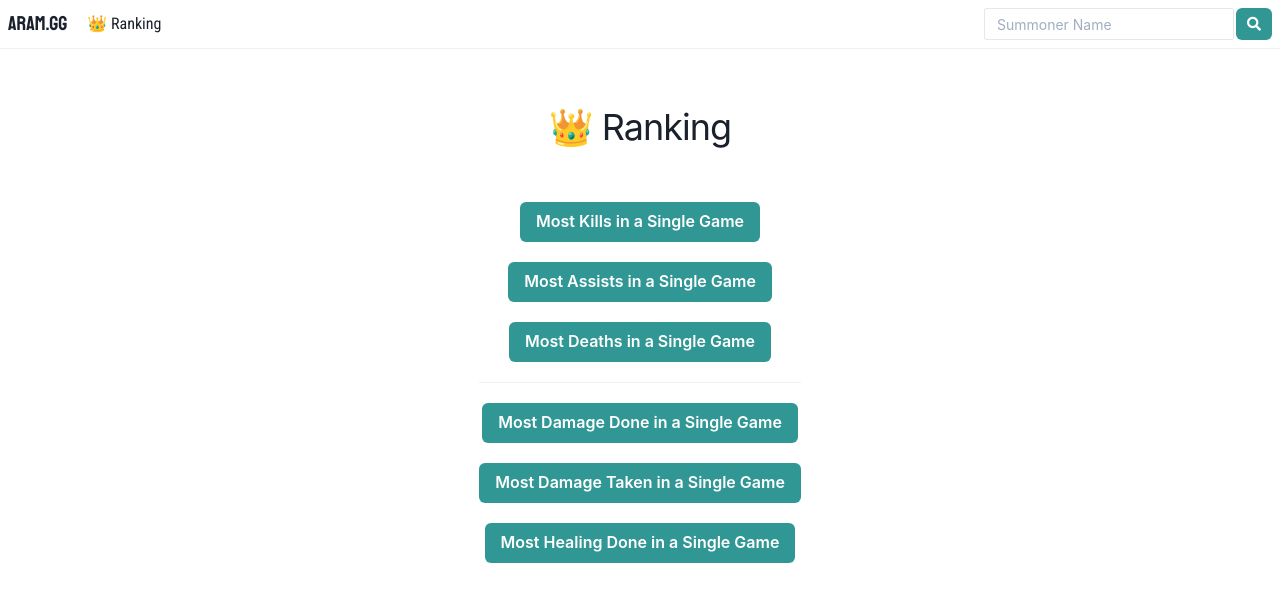
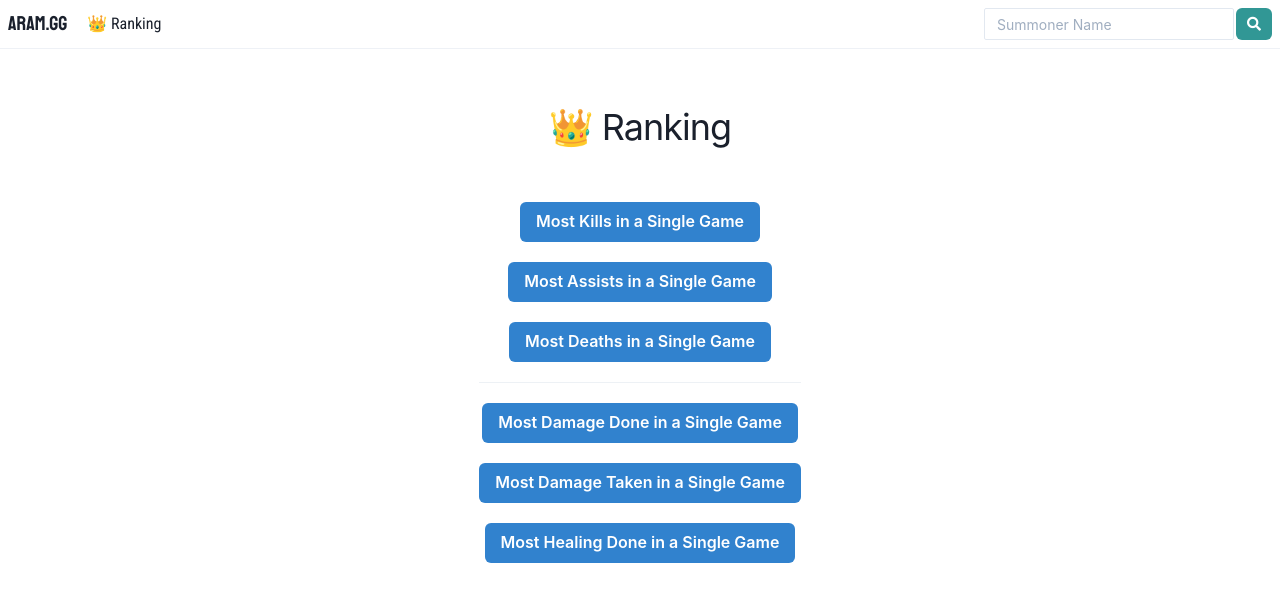
Before and after one commit to Hintful/aram.gg, a React (Create React App) app: page /ranking in a window 1280 px wide. Shown: the top 602 px of the page. Built offline with nearby package versions, Linux system fonts and the light colour scheme.

Commit message:
Change Ranking button color

```diff
--- a/src/components/ranking/Ranking.js
+++ b/src/components/ranking/Ranking.js
@@ -18,21 +18,21 @@ const Ranking = () => {
       </Text>
 
       <VStack spacing="20px">
-        <Button colorScheme="teal"
+        <Button colorScheme="blue"
           onClick={() => {
             history.push({ pathname: '/ranking/most_kills_one_game' });
           }}
         >
           Most Kills in a Single Game
         </Button>
-        <Button colorScheme="teal"
+        <Button colorScheme="blue"
           onClick={() => {
             history.push({ pathname: '/ranking/most_assists_one_game' });
           }}
         >
           Most Assists in a Single Game
         </Button>
-        <Button colorScheme="teal"
+        <Button colorScheme="blue"
           onClick={() => {
             history.push({ pathname: '/ranking/most_deaths_one_game' });
           }}
@@ -40,21 +40,21 @@ const Ranking = () => {
           Most Deaths in a Single Game
         </Button>
         <Divider />
-        <Button colorScheme="teal"
+        <Button colorScheme="blue"
           onClick={() => {
             history.push({ pathname: '/ranking/most_damage_done_one_game' });
           }}
         >
           Most Damage Done in a Single Game
         </Button>
-        <Button colorScheme="teal"
+        <Button colorScheme="blue"
           onClick={() => {
             history.push({ pathname: '/ranking/most_damage_taken_one_game' });
           }}
         >
           Most Damage Taken in a Single Game
         </Button>
-        <Button colorScheme="teal"
+        <Button colorScheme="blue"
           onClick={() => {
             history.push({ pathname: '/ranking/most_healing_done_one_game' });
           }}
```
